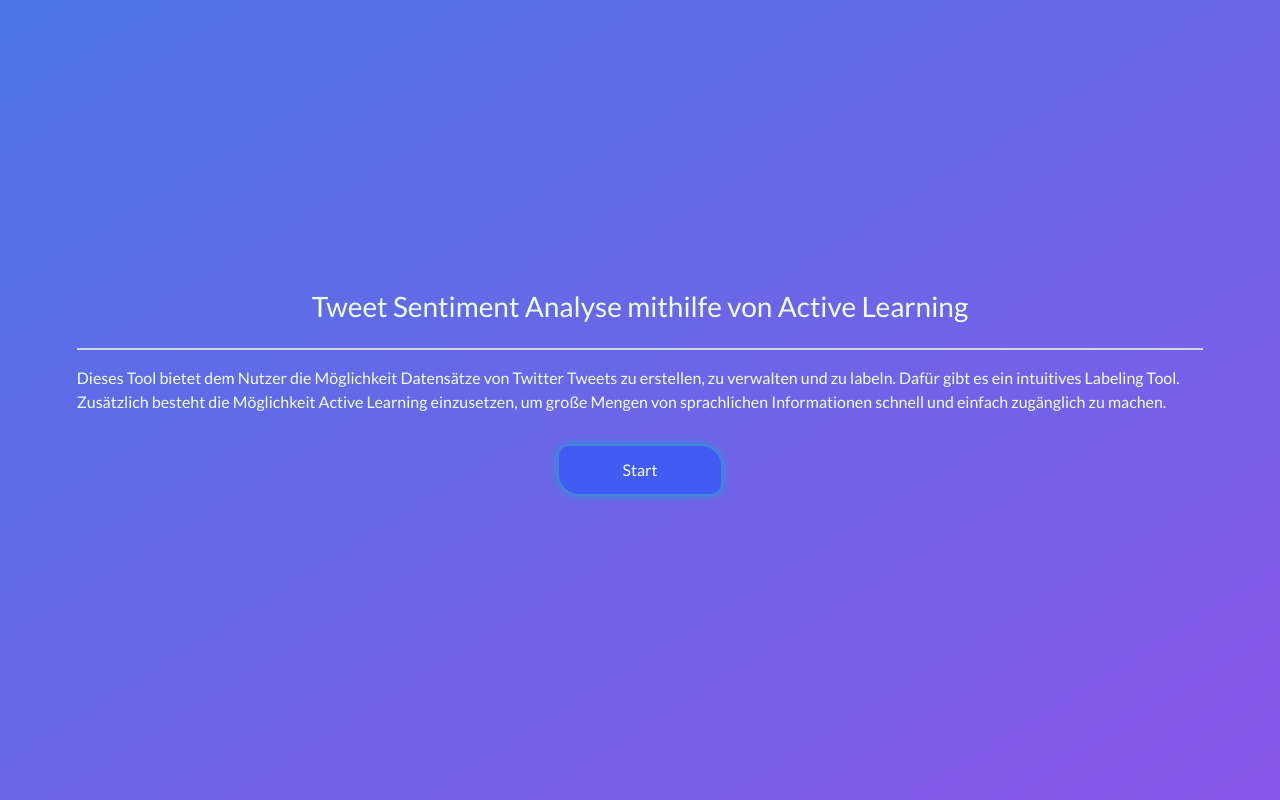
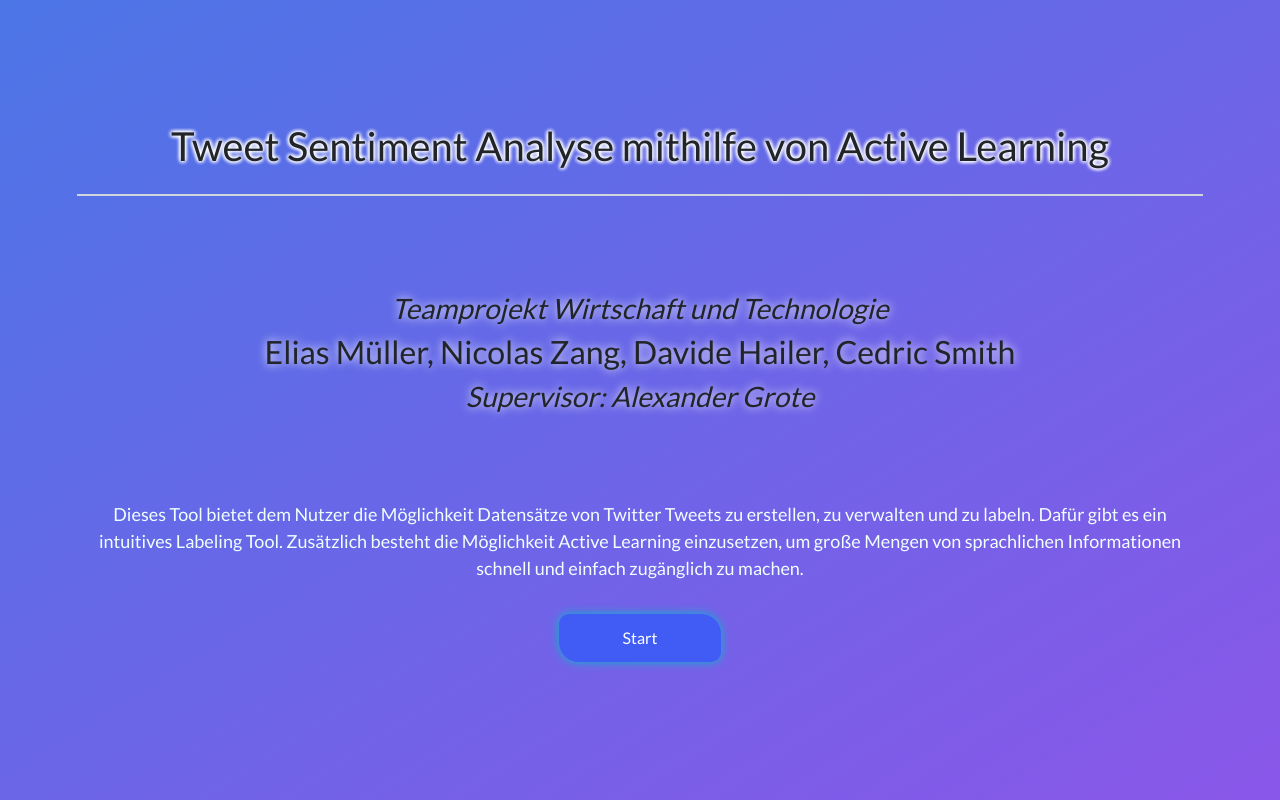
Before and after one commit to Eliasm001/twitter-active-learning-labeling-tool, a Flask app: page / in a window 1280 px wide. Run offline with Flask 2, Linux system fonts and the light colour scheme; some libraries are stand-ins or nearby versions.

Commit message:
added text to start, textglow for index + start

```diff
--- a/static/css/general.css
+++ b/static/css/general.css
@@ -19,9 +19,13 @@ body {
 
 p,
 label,
-h3 {
+#analysis h3 {
   color: azure;
 }
+#index h3 {
+  text-shadow: 0 0 10px #ffffff;
+}
+
 .bottom-buttons p {
   color: black;
 }
--- a/static/css/start.css
+++ b/static/css/start.css
@@ -8,10 +8,32 @@ body {
   align-items: center;
   padding: 6vh 6vw;
 }
-
+h1 {
+  text-shadow: 0 0 4px #ffffff, 0 0 4px #ffffff, 0 0 4px #ffffff,
+    0 0 4px #ffffff;
+}
+#names {
+  font-style: normal;
+}
 h3 {
   text-align: center;
 }
+.subheading {
+  display: flex;
+  flex-direction: column;
+  justify-content: center;
+  align-items: center;
+  font-style: italic;
+  padding: 10vh;
+}
+.subheading * {
+  text-shadow: 0 0 10px #ffffff;
+}
+p {
+  font-size: large;
+  text-align: center;
+}
+
 .homebutton {
   padding: 3vh 5vw;
   text-align: center;
--- a/templates/start.html
+++ b/templates/start.html
@@ -16,8 +16,13 @@
 </head>
 
 <body id="start">
-    <h3>Tweet Sentiment Analyse mithilfe von Active Learning</h3>
+    <h1>Tweet Sentiment Analyse mithilfe von Active Learning</h1>
     <hr index1>
+    <div class="subheading">
+        <h3>Teamprojekt Wirtschaft und Technologie</h3>
+        <h2 id="names">Elias Müller, Nicolas Zang, Davide Hailer, Cedric Smith</h2>
+        <h3>Supervisor: Alexander Grote</h3>
+    </div>
     <p>Dieses Tool bietet dem Nutzer die Möglichkeit Datensätze von Twitter Tweets zu erstellen, zu verwalten und zu
         labeln. Dafür gibt es ein intuitives Labeling Tool. Zusätzlich besteht die Möglichkeit Active Learning
         einzusetzen, um große Mengen von sprachlichen Informationen schnell und einfach zugänglich zu machen.
```
